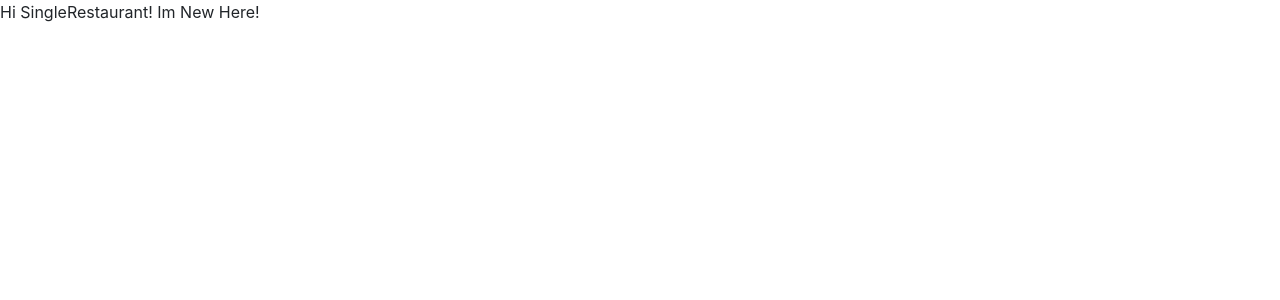
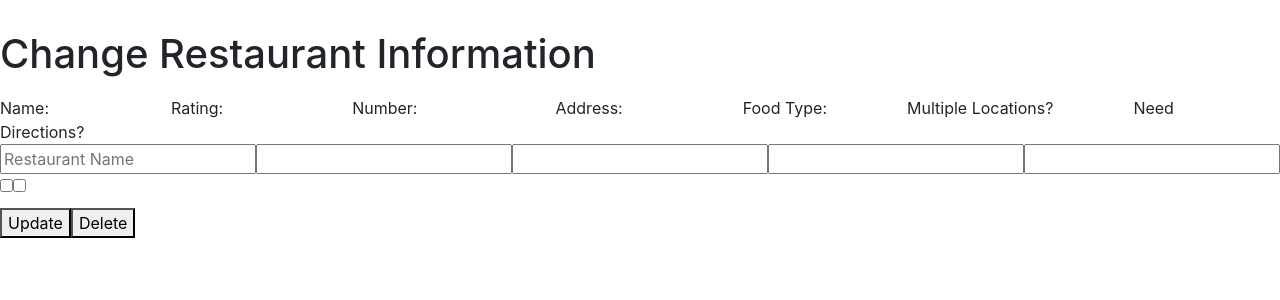
Before and after one commit to dasianejones/foodies_project4, a React (Create React App) app in the folder client/: page /restaurants/1 in a window 1280 px wide. Shown: the top 300 px of the page. Built offline with nearby package versions, Linux system fonts and the light colour scheme; no server answers.

Commit message:
updated singlerestaurant.js

```diff
--- a/client/package.json
+++ b/client/package.json
@@ -8,13 +8,13 @@
     "@testing-library/user-event": "^7.2.1",
     "axios": "^0.19.2",
     "bootstrap": "^4.4.1",
-    "proxy": "http://localhost:8000",
     "react": "^16.12.0",
     "react-bootstrap": "^1.0.0-beta.16",
     "react-dom": "^16.12.0",
     "react-router-dom": "^5.1.2",
     "react-scripts": "3.3.1"
   },
+  "proxy": "http://localhost:8000",
   "scripts": {
     "start": "react-scripts start",
     "build": "react-scripts build",
--- a/client/src/App.css
+++ b/client/src/App.css
@@ -133,3 +133,9 @@
   width: 760px;
   align-items: center;
 }
+
+.input-group {
+  display: flex;
+  align-items: flex-start;
+  background-color: lightgrey;
+}
--- a/client/src/components/Restaurants.js
+++ b/client/src/components/Restaurants.js
@@ -13,8 +13,8 @@ export default class Restaurants extends Component {
       restaurant_phone_number: "",
       restaurant_address: "",
       type_of_food: "",
-      multiple_restaurant_locations: "",
-      need_directions: ""
+      multiple_restaurant_locations: false,
+      need_directions: false
     },
     redirect: false
   };
@@ -31,7 +31,8 @@ export default class Restaurants extends Component {
   };
 
   onChange = event => {
-    const value = event.target.value;
+    const target = event.target;
+    const value = target.type === "checkbox" ? target.checked : target.value;
     const name = event.target.name;
 
     const newState = { ...this.state };
@@ -50,8 +51,8 @@ export default class Restaurants extends Component {
         restaurant_phone_number: "",
         restaurant_address: "",
         type_of_food: "",
-        multiple_restaurant_locations: "",
-        need_directions: ""
+        multiple_restaurant_locations: false,
+        need_directions: false
       };
       this.setState(newState);
       // update page data
@@ -68,7 +69,7 @@ export default class Restaurants extends Component {
             <input
               className="form-control"
               type="text"
-              name="picture"
+              name="restaurant_name"
               onChange={this.onChange}
               value={this.state.newRestaurants.restaurant_name}
               placeholder="Restaurant Name"
@@ -77,7 +78,7 @@ export default class Restaurants extends Component {
             <input
               className="form-control"
               type="text"
-              name="picture"
+              name="restaurant_phone_number"
               onChange={this.onChange}
               value={this.state.newRestaurants.restaurant_phone_number}
               placeholder="Restaurant Phone Number"
@@ -86,7 +87,7 @@ export default class Restaurants extends Component {
             <input
               className="form-control"
               type="text"
-              name="picture"
+              name="restaurant_address"
               onChange={this.onChange}
               value={this.state.newRestaurants.restaurant_address}
               placeholder="Restaurant Address"
@@ -95,29 +96,50 @@ export default class Restaurants extends Component {
             <input
               className="form-control"
               type="text"
-              name="picture"
+              name="restaurant_rating"
               onChange={this.onChange}
-              value={this.state.newRestaurants.type_of_food}
-              placeholder="Restaurant Food Category"
+              value={this.state.newRestaurants.restaurant_rating}
+              placeholder="Restaurant Rating"
             />
 
             <input
               className="form-control"
               type="text"
-              name="picture"
+              name="type_of_food"
+              onChange={this.onChange}
+              value={this.state.newRestaurants.type_of_food}
+              placeholder="Restaurant Food Category"
+            />
+            <div className="input-group">
+              <label
+                htmlFor="multiple_restaurant_locations"
+                style={{ marginTop: "5px" }}
+              >
+                "More Than One Restaurant Location?"
+              </label>
+              <input
+                className="form-control"
+                type="checkbox"
+                name="multiple_restaurant_locations"
                 onChange={this.onChange}
                 value={this.state.newRestaurants.multiple_restaurant_locations}
                 placeholder="More Than One Restaurant Location?"
               />
+            </div>
 
+            <div className="input-group">
+              <label htmlFor="need_directions" style={{ marginTop: "5px" }}>
+                "Do You Need Directions To This Restaurant?"
+              </label>
               <input
                 className="form-control"
-              type="text"
-              name="picture"
+                type="checkbox"
+                name="need_directions"
                 onChange={this.onChange}
                 value={this.state.newRestaurants.need_directions}
                 placeholder="Do You Need Directions To This Restaurant?"
               />
+            </div>
 
             <input
               class="btn btn-secondary"
@@ -140,7 +162,7 @@ export default class Restaurants extends Component {
                   }}
                 >
                   <Card.Body>
-                    <Link to={`/api/v1/restaurant/${restaurants._id}`}>
+                    <Link to={`/api/v1/restaurant/${restaurants.id}`}>
                       <Card.Title style={{ paddingTop: "10px" }}>
                         Restaurant Name {restaurants.restaurant_name}
                       </Card.Title>
--- a/client/src/components/SingleRestaurant.js
+++ b/client/src/components/SingleRestaurant.js
@@ -1,10 +1,10 @@
 import React, { Component } from "react";
 import axios from "axios";
-import { Link } from "react-router-dom";
+import { Redirect } from "react-router-dom";
+
 export default class SingleRestaurant extends Component {
   state = {
-    restaurant: [],
-    newRestaurant: {
+    restaurant: {
       restaurant_name: "",
       restaurant_rating: "",
       restaurant_phone_number: "",
@@ -17,7 +17,7 @@ export default class SingleRestaurant extends Component {
   };
 
   updateSingleRestaurant = () => {
-    const url = `/api/v1/restaurant/${this.props.match.params.restaurantsId}`;
+    const url = `/api/v1/restaurant/${this.props.match.params.restaurantsId}/`;
     axios.get(url).then(res => {
       this.setState({ redirect: true });
     });
@@ -26,7 +26,7 @@ export default class SingleRestaurant extends Component {
   componentDidMount() {
     console.log("restaurantsId", this.props.match.params.restaurantsId);
     axios
-      .get(`/api/v1/restaurant/${this.props.match.params.restaurantsId}`)
+      .get(`/api/v1/restaurant/${this.props.match.params.restaurantsId}/`)
       .then(res => {
         console.log("res.data", res.data);
         this.setState({ restaurant: res.data });
@@ -35,12 +35,12 @@ export default class SingleRestaurant extends Component {
 
   onSubmit = event => {
     event.preventDefault();
-    const url = `/api/v1/restaurant/${this.props.match.params.restaurantsId}`;
+    const url = `/api/v1/restaurant/${this.props.match.params.restaurantsId}/`;
     axios.put(url, this.state.restaurant);
   };
 
-  deleteSingleComment = () => {
-    const url = `/api/v1/restaurant/${this.props.match.params.restaurantsId}`;
+  deleteSingleRestaurant = () => {
+    const url = `/api/v1/restaurant/${this.props.match.params.restaurantsId}/`;
     axios.delete(url).then(() => {
       this.setState({ redirect: true });
     });
@@ -55,6 +55,87 @@ export default class SingleRestaurant extends Component {
     this.setState(newState);
   };
   render() {
-    return <div>Hi SingleRestaurant! Im New Here!</div>;
+    return (
+      <div>
+        {this.state.redirect === true ? <Redirect to="/restaurants" /> : null}
+        <h1 style={{ paddingTop: "30px" }}>Change Restaurant Information</h1>
+
+        <div style={{ paddingTop: "10px" }} className="form-container">
+          <span style={{ paddingRight: "122px" }}>Name:</span>
+          <span style={{ paddingRight: "129px" }}>Rating:</span>
+          <span style={{ paddingRight: "138px" }}>Number:</span>
+          <span style={{ paddingRight: "120px" }}>Address:</span>
+          <span style={{ paddingRight: "80px" }}>Food Type:</span>
+          <span style={{ paddingRight: "80px" }}>Multiple Locations?</span>
+          <span style={{ paddingRight: "80px" }}>Need Directions?</span>
+        </div>
+
+        <div className="form-container">
+          <form onSubmit={this.onSubmit}>
+            <input
+              type="text"
+              name="restaurant_name"
+              onChange={this.onChange}
+              value={this.state.restaurant.restaurant_name}
+              placeholder="Restaurant Name"
+            />
+
+            <input
+              type="text"
+              name="restaurant_rating"
+              onChange={this.onChange}
+              value={this.state.restaurant.restaurant_rating}
+              //   placeholder="Restaurant Rating"
+            />
+
+            <input
+              type="text"
+              name="restaurant_phone_number"
+              onChange={this.onChange}
+              value={this.state.restaurant.restaurant_phone_number}
+              //   placeholder="Restaurant Phone Number"
+            />
+
+            <input
+              type="text"
+              name="restaurant_address"
+              onChange={this.onChange}
+              value={this.state.restaurant.restaurant_address}
+              //   placeholder="Restaurant Address"
+            />
+
+            <input
+              type="text"
+              name="type_of_food"
+              onChange={this.onChange}
+              value={this.state.restaurant.type_of_food}
+              //   placeholder="Food Category"
+            />
+
+            <input
+              type="checkbox"
+              name="multiple_restaurant_locations"
+              onChange={this.onChange}
+              value={this.state.restaurant.multiple_restaurant_locations}
+              //   placeholder="Multiple Locations?"
+            />
+
+            <input
+              type="checkbox"
+              name="need_directions"
+              onChange={this.onChange}
+              value={this.state.restaurant.need_directions}
+              //   placeholder="Need Directions?"
+            />
+          </form>
+        </div>
+
+        <div style={{ paddingTop: "10px" }} className="form-container">
+          <button onClick={this.updateSingleRestaurant}>Update</button>
+
+          <button onClick={this.deleteSingleRestaurant}>Delete</button>
+        </div>
+      </div>
+    );
   }
 }
```
Lines whose indentation alone changed are shown as unchanged.
